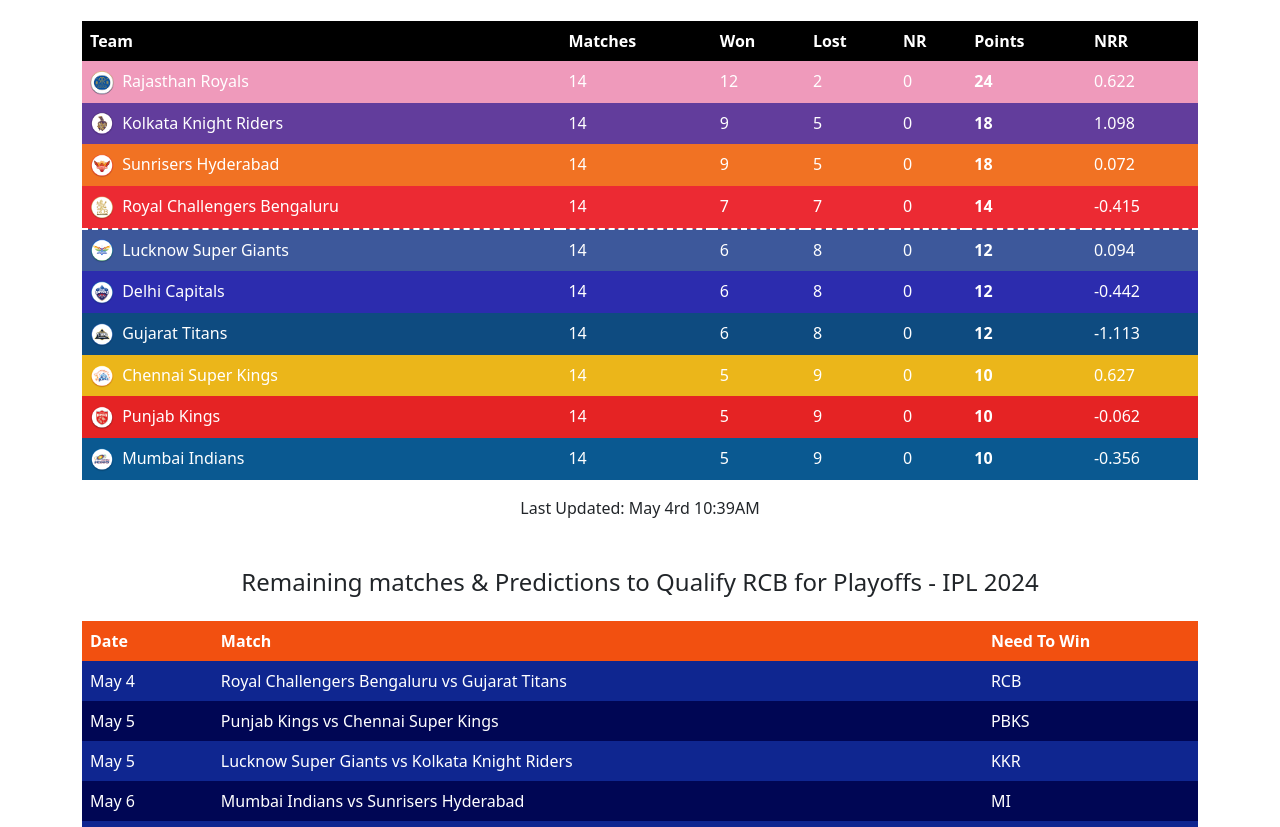
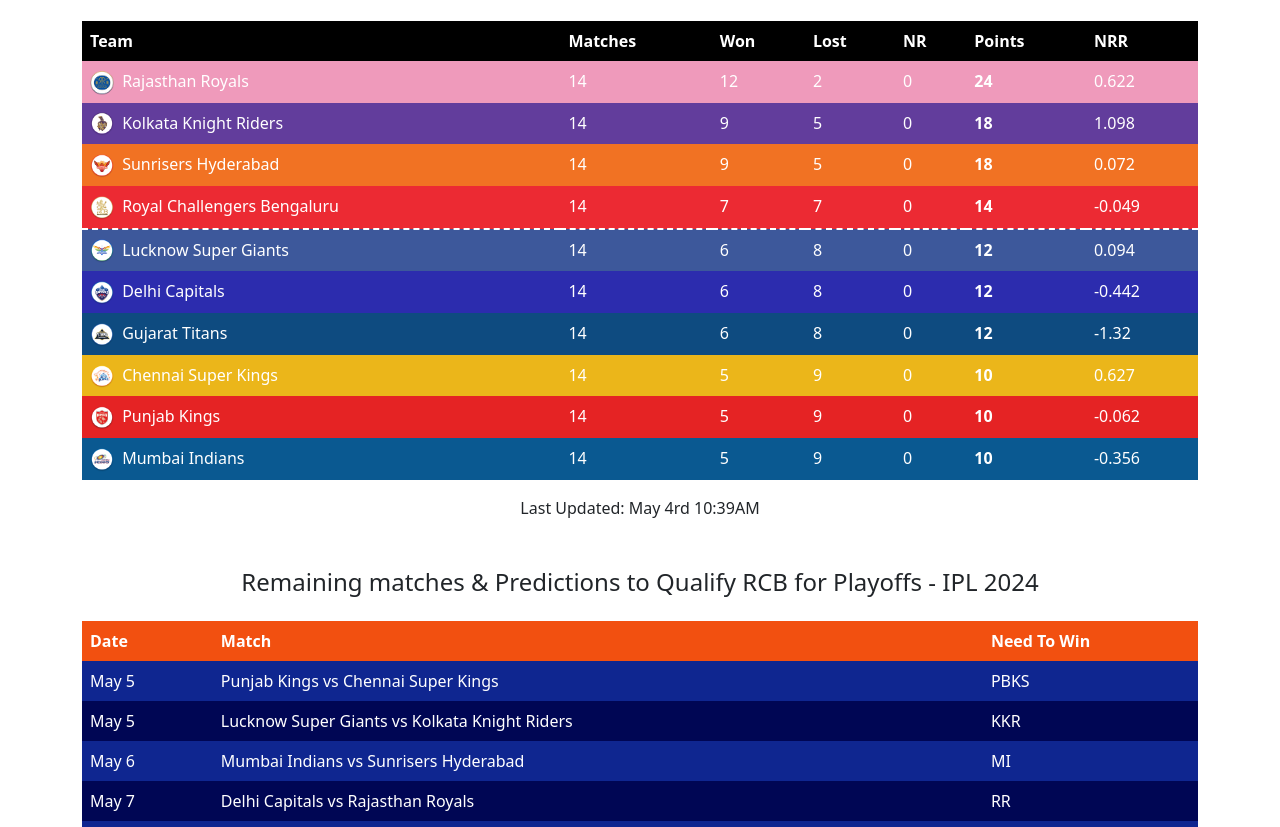
Before and after one commit to iplpredictiontable/iplpredictiontable, a plain HTML site: page index.html in a window 1280 px wide. Shown: the part 122-949 px from the top of the page. Drawn offline with nearby package versions, Linux system fonts and the light colour scheme.

Commit message:
feat: updated schedule for may 4th

```diff
--- a/index.html
+++ b/index.html
@@ -225,7 +225,7 @@
           <td>7</td>
           <td>0</td>
           <td><b>14</b></td>
-          <td>-0.415</td>
+          <td>-0.049</td>
       </tr>
 
 
@@ -270,7 +270,7 @@
           <td>8</td>
           <td>0</td>
           <td><b>12</b></td>
-          <td>-1.113</td>
+          <td>-1.32</td>
       </tr>
 
 
@@ -335,20 +335,6 @@
 
       <tbody>
         <tr>
-          <td>May 4</td>
-          <td>
-              <span class="web-show">
-                  Royal Challengers Bengaluru vs Gujarat Titans
-              </span>
-              <span class="mobile-show">
-                  RCB vs GT
-              </span>
-          </td>
-          <td><span class="s-won">RCB</span></td>
-      </tr>
-
-
-      <tr>
           <td>May 5</td>
           <td>
               <span class="web-show">
@@ -598,8 +584,6 @@
           </td>
           <td><span class="s-won">RR</span></td>
       </tr>
-
-      </tbody>
     </table>
   </div>
 
```
